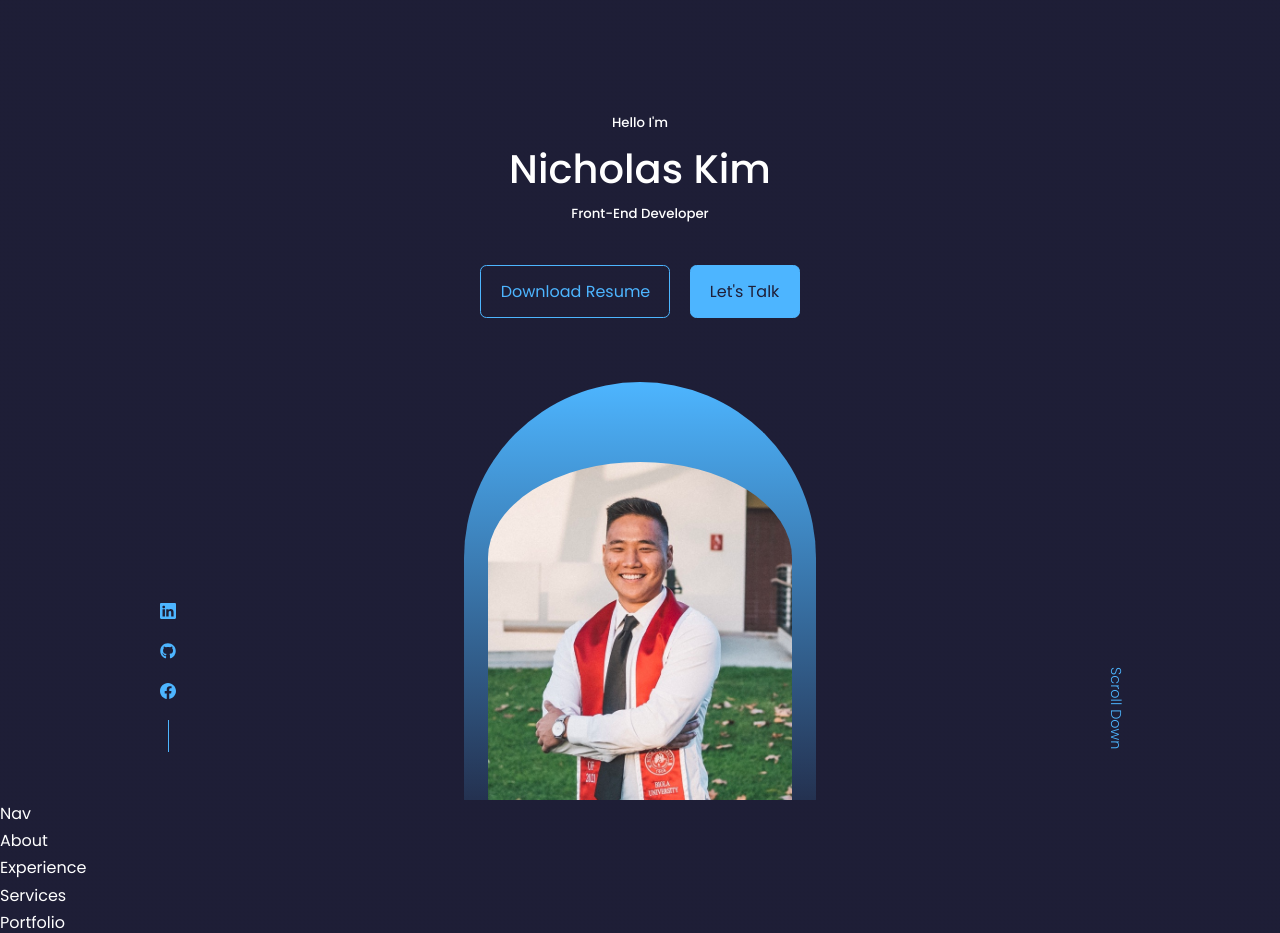
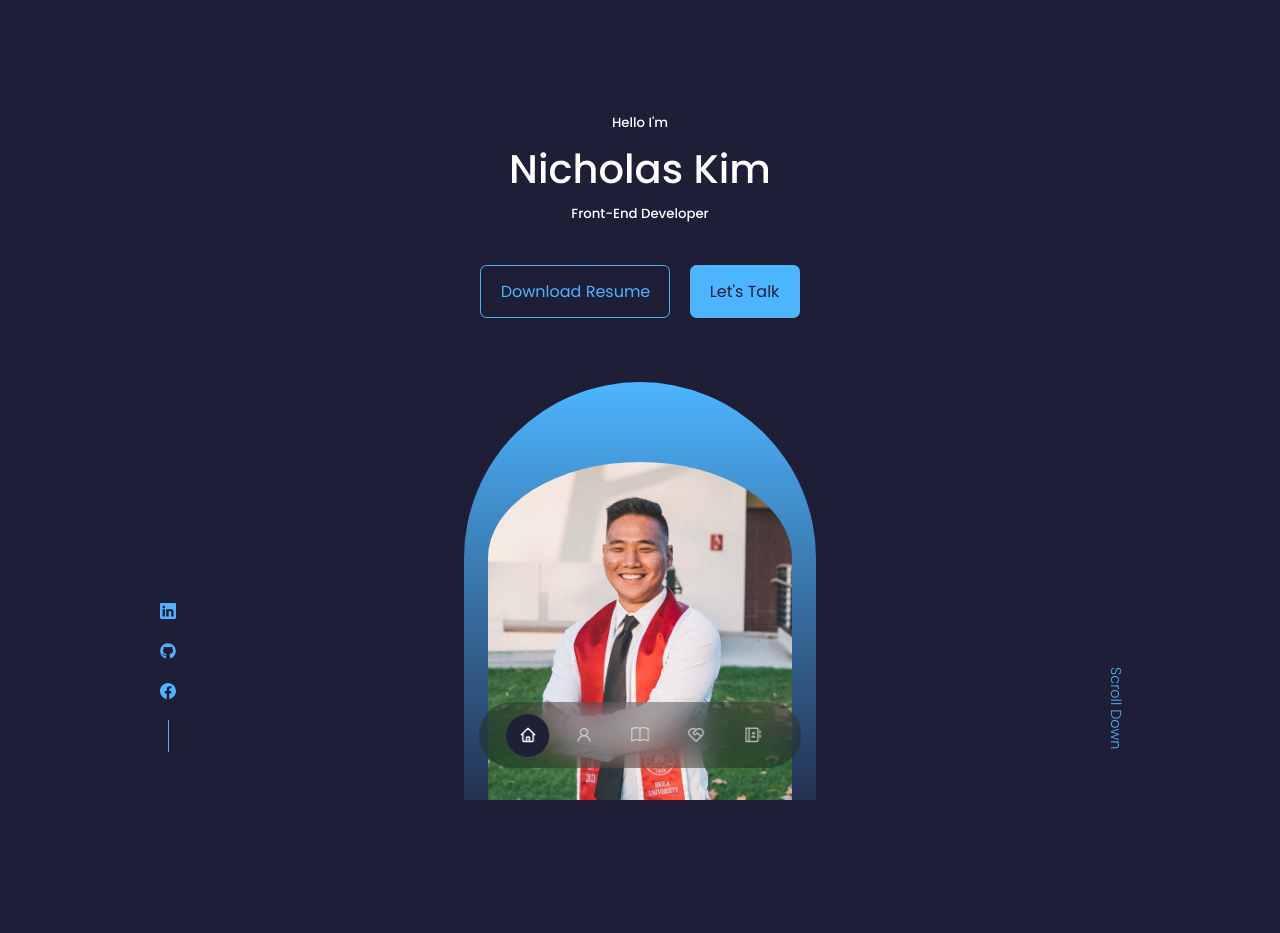
Before and after one commit to ndkim1997/react-portfolio, a React (Create React App) app: page / in a window 1280 px wide. Shown: the top 933 px of the page. Built offline with nearby package versions, Linux system fonts and the light colour scheme.

Commit message:
finished nav

```diff
--- a/src/App.jsx
+++ b/src/App.jsx
@@ -3,7 +3,6 @@
 import Nav from './components/nav/Nav';
 import About from './components/about/About';
 import Experience from './components/experience/Experience';
-import Services from './components/services/Services';
 import Portfolio from './components/portfolio/Portfolio';
 import Contact from './components/contact/Contact';
 
@@ -14,7 +13,6 @@
       <Nav />
       <About />
       <Experience />
-      <Services />
       <Portfolio />
       <Contact />
     </>
--- a/src/components/about/About.jsx
+++ b/src/components/about/About.jsx
@@ -3,7 +3,7 @@
 
 const About = () => {
   return (
-    <div>About</div>
+    <section id="about">About</section>
   )
 }
 
--- a/src/components/contact/Contact.jsx
+++ b/src/components/contact/Contact.jsx
@@ -3,7 +3,7 @@
 
 const Contact = () => {
   return (
-    <div>Contact</div>
+    <section id="contact">Contact</section>
   )
 }
 
--- a/src/components/experience/Experience.jsx
+++ b/src/components/experience/Experience.jsx
@@ -3,7 +3,7 @@
 
 const Experience = () => {
   return (
-    <div>Experience</div>
+    <section id="experience">Experience</section>
   )
 }
 
--- a/src/components/nav/Nav.jsx
+++ b/src/components/nav/Nav.jsx
@@ -1,9 +1,41 @@
-import React from 'react';
+import React, { useState } from 'react';
 import './nav.css';
+import { HiOutlineHome } from 'react-icons/hi';
+import { AiOutlineUser } from 'react-icons/ai';
+import { BsBook } from 'react-icons/bs';
+import { RiServiceLine } from 'react-icons/ri';
+import { RiContactsBookLine } from 'react-icons/ri';
 
 const Nav = () => {
+  const [activeNav, setActiveNav] = useState('#');
   return (
-    <div>Nav</div>
+    <nav>
+      <a href="#"
+        onClick={() => setActiveNav('#')}
+        className={activeNav === '#' ? 'active' : ''}>
+        <HiOutlineHome />
+      </a>
+      <a href="#about"
+        onClick={() => setActiveNav('#about')}
+        className={activeNav === '#about' ? 'active' : ''}>
+        <AiOutlineUser />
+      </a>
+      <a href="#experience"
+        onClick={() => setActiveNav('#experience')}
+        className={activeNav === '#experience' ? 'active' : ''}>
+        <BsBook />
+      </a>
+      <a href="#portfolio"
+        onClick={() => setActiveNav('#portfolio')}
+        className={activeNav === '#portfolio' ? 'active' : ''}>
+        <RiServiceLine />
+      </a>
+      <a href="#contact"
+        onClick={() => setActiveNav('#contact')}
+        className={activeNav === '#contact' ? 'active' : ''}>
+        <RiContactsBookLine />
+      </a>
+    </nav>
   )
 }
 
--- a/src/components/nav/nav.css
+++ b/src/components/nav/nav.css
@@ -0,0 +1,33 @@
+nav {
+    background: rgba(0, 0, 0, 0.3);
+    width: max-content;
+    display: block;
+    padding: 0.7rem 1.7rem;
+    z-index: 2;
+    position: fixed;
+    left: 50%;
+    transform: translateX(-50%);
+    bottom: 2rem;
+    display: flex;
+    gap: 0.8rem;
+    border-radius: 3rem;
+    backdrop-filter: blur(15px);
+}
+
+nav a {
+    background: transparent;
+    padding: 0.8rem;
+    border-radius: 50%;
+    display: flex;
+    color: var(--color-light);
+    font-size: 1.1rem;
+}
+
+nav a:hover {
+    background: rgba(0, 0, 0, 0.3);
+}
+
+nav a.active {
+    background: var(--color-bg);
+    color: var(--color-white);
+}
--- a/src/components/portfolio/Portfolio.jsx
+++ b/src/components/portfolio/Portfolio.jsx
@@ -3,7 +3,7 @@
 
 const Portfolio = () => {
   return (
-    <div>Portfolio</div>
+    <section id="portfolio">Portfolio</section>
   )
 }
 
--- a/src/components/services/Services.jsx
+++ b/src/components/services/Services.jsx
@@ -3,7 +3,7 @@
 
 const Services = () => {
   return (
-    <div>Services</div>
+    <section id="services">Services</section>
   )
 }
 
--- a/src/index.css
+++ b/src/index.css
@@ -58,6 +58,7 @@
 
 section {
     margin-top: 8rem;
+    height: 100vh;
 }
 
 section > h2, section > h5 {
```
